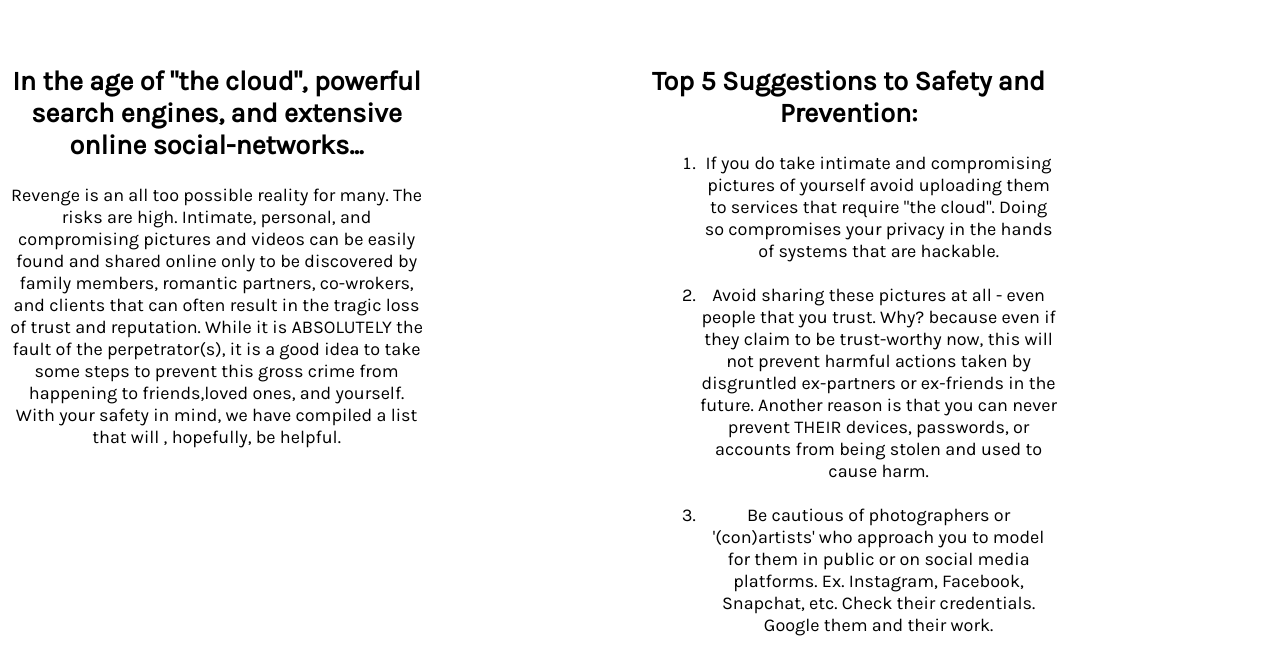
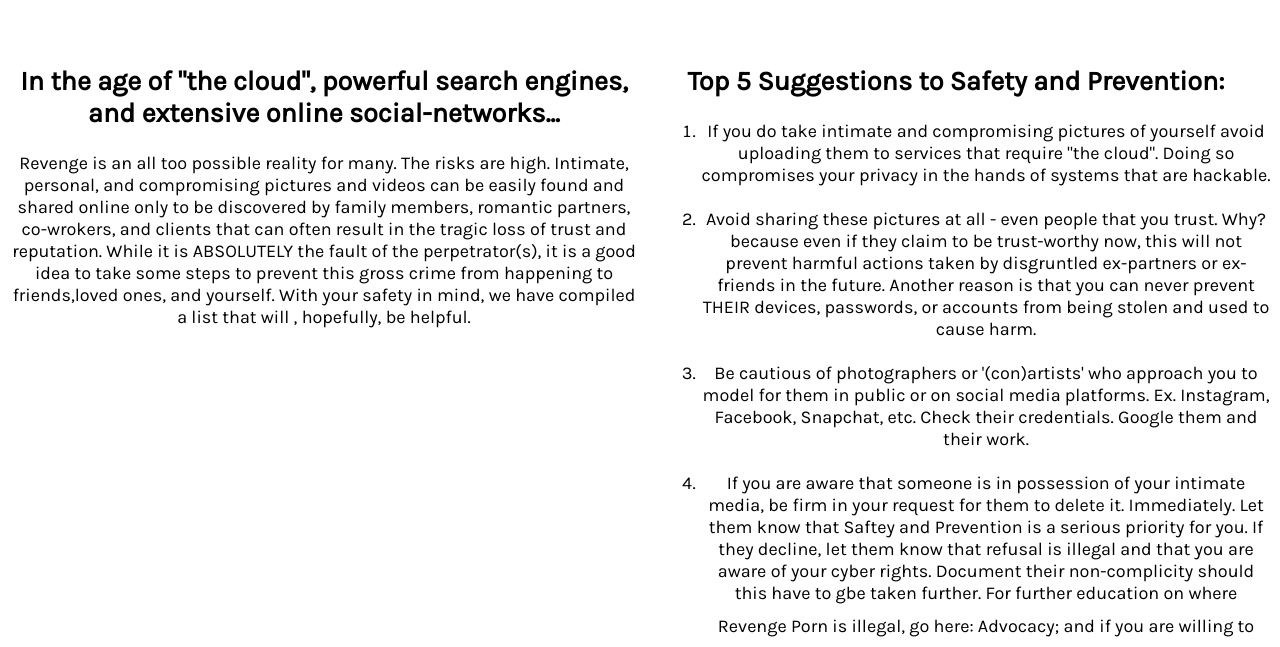
Before and after one commit to choef/WHACK2016, a plain HTML site: page WHACKPrevention.html in a window 1280 px wide. Shown: the part 141-788 px from the top of the page. Drawn offline with Linux system fonts and the light colour scheme.

Commit message:
changed to 50% column

```diff
--- a/WHACKPrevention.html
+++ b/WHACKPrevention.html
@@ -17,11 +17,11 @@
 
   <br>  <div class="container">
 <h1> Prevention </h1><br>
-  <div class="column-left">
+  <div class="column-halfl">
 <h2> In the age of "the cloud", powerful search engines, and extensive online social-networks...</h2>
   <p> Revenge is an all too possible reality for many. The risks are high. Intimate, personal, and compromising pictures and videos can be easily found and shared online only to be discovered by family members, romantic partners, co-wrokers, and clients that can often result in the tragic loss of trust and reputation. While it is ABSOLUTELY the fault of the perpetrator(s), it is a good idea to take some steps to prevent this gross crime from happening to friends,loved ones, and yourself. With your safety in mind, we have compiled a list that will , hopefully, be helpful. </p>
 </div>
-  <div class="column-center"><h2> Top 5 Suggestions to Safety and Prevention:</h2>
+  <div class="column-halfr"><h2> Top 5 Suggestions to Safety and Prevention:</h2>
   <p>
     <ol>
       <li> If you do take intimate and compromising pictures of yourself avoid uploading them to services that require "the cloud". Doing so compromises your privacy in the hands of systems that are hackable. </li>
```
